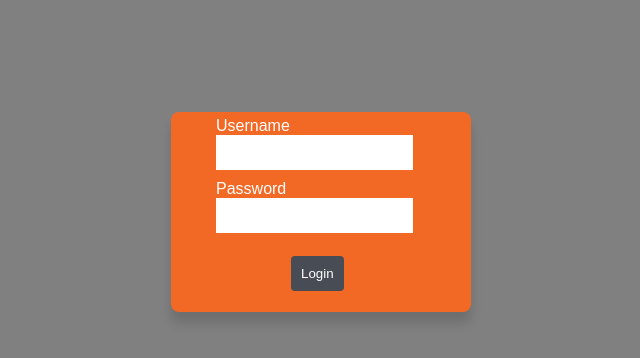
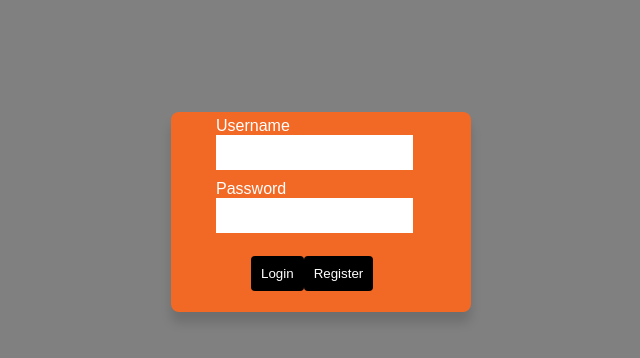
Before and after one commit to angeldep144/RCC-frontend, an Angular app: page /login in a window 1280 px wide. Shown: the top 358 px of the page, without its empty margins (319-959 px from the left). Built offline with nearby package versions, Linux system fonts and the light colour scheme; a web font is replaced by a local one.

Commit message:
added a register btn in lgn pg and ids 4 btns

```diff
--- a/src/app/pages/login/login.component.css
+++ b/src/app/pages/login/login.component.css
@@ -14,10 +14,19 @@
     padding:20px;
 }
 .btn-primary, .btn-primary:hover, .btn-primary:active, .btn-primary:visited {
-    background-color: #474C55 !important;
+    background-color: black !important;
     color: white;
     border-radius: 4px;
+
 }
+.btn-container
+{
+    justify-content: space-between;
+    padding-left: 80px;
+    justify-content: center;
+
+}
+
 
 .err{
     color: red;
--- a/src/app/pages/login/login.component.html
+++ b/src/app/pages/login/login.component.html
@@ -14,9 +14,11 @@
         </div>
         <div *ngIf="errMsg" class="err" id= "error-message">{{errMsg}}</div>
         <br>
-        <div class="form-item-btn">
-            <button class="btn btn-primary" (click)="loginUser()">Login</button>
+        <div class="btn-container">
+            <button class="btn btn-primary" id="login" (click)="loginUser()">Login</button>
+            <button class="btn btn-primary" id="register" (click)="goToReg()">Register</button>
         </div>
 
 
+
 </div>
--- a/src/app/pages/login/login.component.ts
+++ b/src/app/pages/login/login.component.ts
@@ -32,5 +32,9 @@ export class LoginComponent implements OnInit {
     })
 
   }
+  goToReg()
+  {
+    this.router.navigate(["/register"])
+  }
 
 }
--- a/src/app/pages/register/register.component.css
+++ b/src/app/pages/register/register.component.css
@@ -23,7 +23,12 @@ h1{
     justify-content: center;
     background-color: black;
 }
-
+.btn-container
+{
+    justify-content: space-between;
+    padding-left: 120px;
+    justify-content: center;
+}
 
 .content {
     background-color: #F26925;
```
